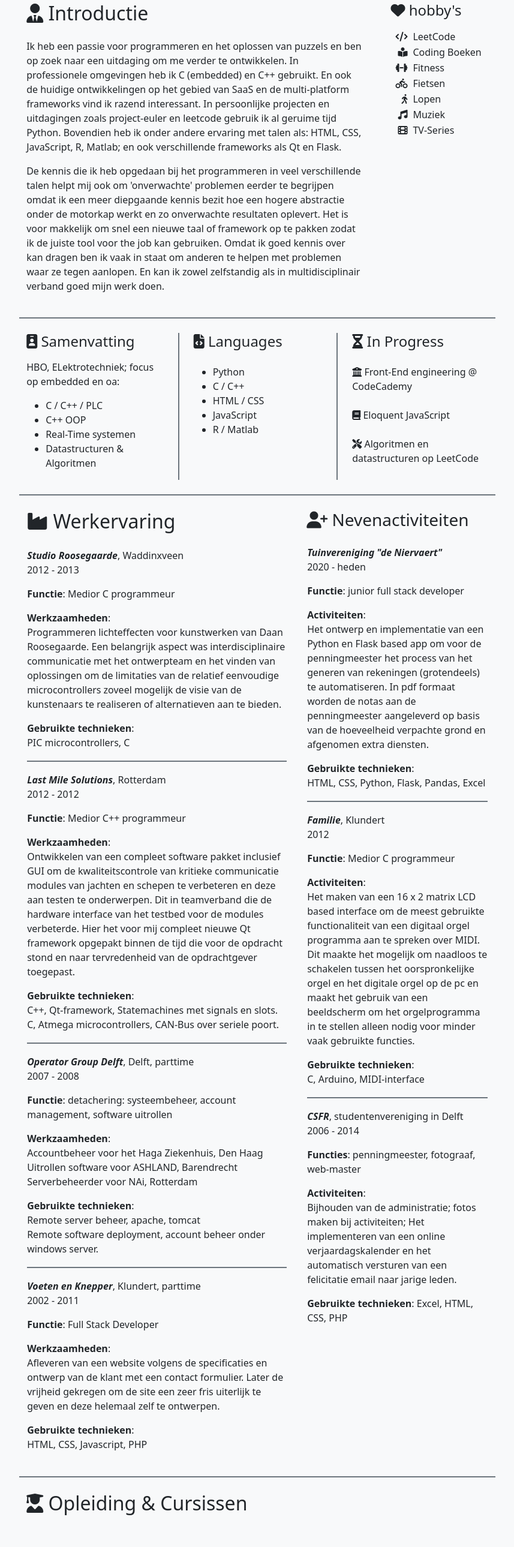
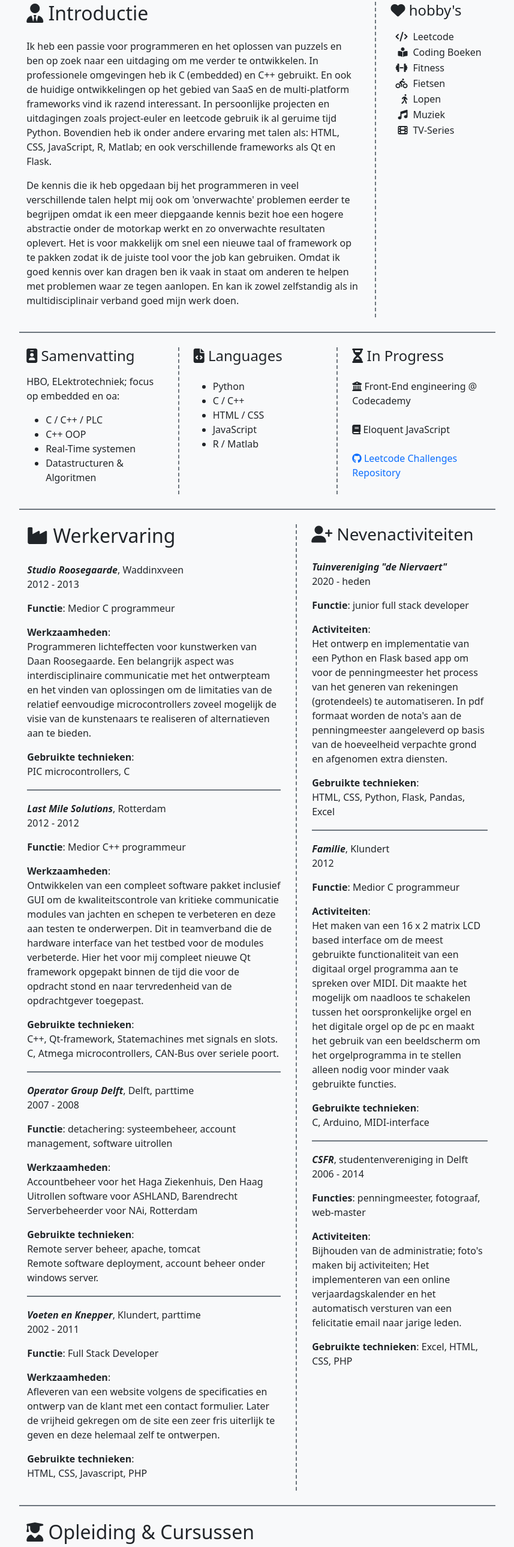
Before and after one commit to mccornet/mccornet.github.io, a plain HTML site: page index.html in a window 1280 px wide. Shown: the part 221-2800 px from the top of the page at 60% size, without its empty margins (211-1068 px from the left). Drawn offline with nearby package versions, Linux system fonts and the light colour scheme.

Commit message:
cv update

```diff
--- a/index.html
+++ b/index.html
@@ -11,6 +11,13 @@
     <link rel="stylesheet" href="https://cdn.jsdelivr.net/npm/bootstrap-icons@1.5.0/font/bootstrap-icons.css">
     <script src="https://kit.fontawesome.com/60b5e692f7.js" crossorigin="anonymous"></script>
     <link href="https://fonts.googleapis.com/icon?family=Material+Icons" rel="stylesheet">
+
+    <!-- small style fixes -->
+    <style>
+      a:link { text-decoration: none; }
+      a:visited { text-decoration: none; }
+      a:active { text-decoration: none; }
+    </style>
 
     <title>Curriculum Vitae</title>
   </head>
@@ -61,7 +68,7 @@
 
       <!--  Introduction about me -->
       <div class="row py-4 .gx-0">
-        <div class="col-9 pe-4"><h2 class="pb-3"><i class="fas fa-user-tie"></i> Introductie</h2>
+        <div class="col-9 pe-4 border-end border-secondary border-2" style="border-right-style: dashed !important"><h2 class="pb-3"><i class="fas fa-user-tie"></i> Introductie</h2>
 <p>
 Ik heb een passie voor programmeren en het oplossen van puzzels
 en ben op zoek naar een uitdaging om me verder te ontwikkelen.
@@ -94,7 +101,7 @@ multidisciplinair verband goed mijn werk doen.
     <!-- <i class="fas fa-laptop-code"></i> <i class="fas fa-file-code"></i> -->
     <tr>
         <td class="px-2 align-text-top text-end"><i class="fas fa-code"></i></td>
-        <td class="pl-4">LeetCode</td>
+        <td class="pl-4">Leetcode</td>
     </tr>
 
     <!-- <i class="fas fa-laptop-code"></i> <i class="fas fa-file-code"></i> -->
@@ -153,7 +160,7 @@ multidisciplinair verband goed mijn werk doen.
         </p>
     </div>
 
-    <div class="col-4 px-4 border-start border-secondary border-2">
+    <div class="col-4 px-4 border-start border-secondary border-2" style="border-left-style: dashed !important">
         <h4 class="pb-2"><i class="fas fa-file-code"></i> Languages</h4>
         <p>
             <ul>
@@ -166,14 +173,15 @@ multidisciplinair verband goed mijn werk doen.
         </p>
     </div>
 
-    <div class="col-4 ps-4 border-start border-secondary border-2">
+    <div class="col-4 ps-4 border-start border-secondary border-2" style="border-left-style: dashed !important">
         <h4 class="pb-3"><i class="fas fa-hourglass-half"></i> In Progress</h4>
         <p>
-            <i class="fas fa-university"></i> Front-End engineering @ CodeCademy</li>
+            <i class="fas fa-university"></i> Front-End engineering @ Codecademy</li>
             <br><br>
             <i class="fas fa-book"></i> Eloquent JavaScript </li>
             <br><br>
-            <i class="fas fa-tools"></i> Algoritmen en datastructuren op LeetCode</li>
+            <!-- <i class="fas fa-tools"></i> Algoritmen en datastructuren op Leetcode</li> -->
+            <a href="https://github.com/mccornet/leetcode_challenges"><i class="fab fa-github"></i> Leetcode Challenges Repository</a></i>
         </p>
     </div>
 </div>
@@ -185,7 +193,7 @@ multidisciplinair verband goed mijn werk doen.
 
       <!--  Work Experience -->
       <div class="row py-4 .gx-0">
-        <div class="col-7 pe-3"><h2 class="pb-3"><i class="fas fa-industry"></i> Werkervaring</h2>
+        <div class="col-7 pe-4 border-end border-secondary border-2" style="border-right-style: dashed !important"><h2 class="pb-3"><i class="fas fa-industry"></i> Werkervaring</h2>
 <table>
     <!-- Studio Roosegaarde -->
     <tr>
@@ -250,7 +258,7 @@ multidisciplinair verband goed mijn werk doen.
     </tr>
 
 
-    <!-- Operator Group Delft, Delt -->
+    <!-- Operator Group Delft, Delft -->
     <tr>
         <td>
             <b><i>Operator Group Delft</i></b>, Delft, parttime <br>
@@ -299,7 +307,7 @@ multidisciplinair verband goed mijn werk doen.
         </td>
     </tr>
 </table></div>
-        <div class="col-5 ps-3"><h3 class="pb-3"><i class="fas fa-user-plus"></i> Nevenactiviteiten</h3>
+        <div class="col-5 ps-4"><h3 class="pb-3"><i class="fas fa-user-plus"></i> Nevenactiviteiten</h3>
 <table>
     <!-- Tuinvereninging -->
     <tr>
@@ -313,7 +321,7 @@ multidisciplinair verband goed mijn werk doen.
                 <b>Activiteiten</b>: <br>
                 Het ontwerp en implementatie van een Python en Flask based app om
                 voor de penningmeester het process van het generen van rekeningen
-                (grotendeels) te automatiseren. In pdf formaat worden de notas aan de
+                (grotendeels) te automatiseren. In pdf formaat worden de nota's aan de
                 penningmeester aangeleverd op basis van de hoeveelheid verpachte
                 grond en afgenomen extra diensten.
             </p>
@@ -371,7 +379,7 @@ multidisciplinair verband goed mijn werk doen.
             </p>
             <p>
                 <b>Activiteiten</b>: <br>
-                Bijhouden van de administratie; fotos maken bij activiteiten;
+                Bijhouden van de administratie; foto's maken bij activiteiten;
                 Het implementeren van een online verjaardagskalender en het automatisch
                 versturen van een felicitatie email naar jarige leden.
             </p>
@@ -390,7 +398,7 @@ multidisciplinair verband goed mijn werk doen.
 
       <!--  Opleiding + Cursussen -->
       <div class="row py-4 .gx-0">
-        <div class="col-10 pe-4"><h2 class="pb-3"><i class="fas fa-user-graduate"></i> Opleiding & Cursissen</h2>
+        <div class="col-10 pe-4"><h2 class="pb-3"><i class="fas fa-user-graduate"></i> Opleiding & Cursussen</h2>
 <br>
 <table>
     <!-- VWO -->
@@ -419,7 +427,7 @@ multidisciplinair verband goed mijn werk doen.
             <p>
             Haagse Hoogeschool, Delft <br>
             HBO, ELektrotechniek <br>
-            Diploma: nee, wel propadeuse
+            Diploma: nee, wel propedeuse
             </p>
             <p>
                 De studie-invulling was vergelijkbaar met een hybride tussen
@@ -438,11 +446,11 @@ multidisciplinair verband goed mijn werk doen.
     </tr>
 
 
-    <!-- Cursissen, Front End Development -->
+    <!-- Cursussen, Front End Development -->
     <tr>
         <td class="pe-3 align-text-top text-start" style="white-space:nowrap;">2021 - 2021</td>
         <td>
-            <p>CodeCademy - Front-End Engineer Career Path (In Progress)</p>
+            <p>Codecademy - Front-End Engineer Career Path (In Progress)</p>
             <p>
                 "...We’ll give you everything you need to know to apply for an
                 entry-level job in front-end engineering: from languages like
@@ -458,11 +466,11 @@ multidisciplinair verband goed mijn werk doen.
         </td>
     </tr>
 
-    <!-- Cursissen, Flask -->
+    <!-- Cursussen, Flask -->
     <tr>
         <td class="pe-3 align-text-top text-start" style="white-space:nowrap;">2021 - 2021</td>
         <td>
-            <p>CodeCademy - Learn Flask</p>
+            <p>Codecademy - Learn Flask</p>
             <p></p>
                 Creating interactive web applications with flask
                 and deploying them to Heroku
@@ -477,11 +485,11 @@ multidisciplinair verband goed mijn werk doen.
         </td>
     </tr>
 
-    <!-- Cursissen, R -->
+    <!-- Cursussen, R -->
     <tr>
         <td class="pe-3 align-text-top text-start" style="white-space:nowrap;">2021 - 2021</td>
         <td>
-            <p>CodeCademy - Analyze Data with R</p>
+            <p>Codecademy - Analyze Data with R</p>
             <p>
                 Introductie tot R, Statististics in R,
                 Data Frames en Data Cleaning, Data visualization met ggplot2,
@@ -497,11 +505,11 @@ multidisciplinair verband goed mijn werk doen.
         </td>
     </tr>
 
-    <!-- Cursissen, Numpy -->
+    <!-- Cursussen, Numpy -->
     <tr>
         <td class="pe-3 align-text-top text-start" style="white-space:nowrap;">2021 - 2021</td>
         <td>
-            <p>CodeCademy - Statistics met NumPy</p>
+            <p>Codecademy - Statistics met NumPy</p>
             <p>
                 Introductie tot NumPy in Python
             </p>
@@ -515,11 +523,11 @@ multidisciplinair verband goed mijn werk doen.
         </td>
     </tr>
 
-    <!-- Cursissen, Learn Python 3 -->
+    <!-- Cursussen, Learn Python 3 -->
     <tr>
         <td class="pe-3 align-text-top text-start" style="white-space:nowrap;">2021 - 2021</td>
         <td>
-            <p>CodeCademy - Learn Python 3</p>
+            <p>Codecademy - Learn Python 3</p>
             <p>
                 Introductiecursus van python 3 syntax,
                 control flow, classes, functies. Hoewel ik al veel ervaring had
@@ -537,7 +545,7 @@ multidisciplinair verband goed mijn werk doen.
         </td>
     </tr>
 
-    <!-- Cursissen, Machine Learning -->
+    <!-- Cursussen, Machine Learning -->
     <tr>
         <td class="pe-3 align-text-top text-start" style="white-space:nowrap;">2020 - 2021</td>
         <td>
```
